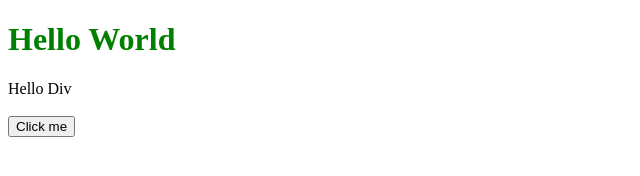
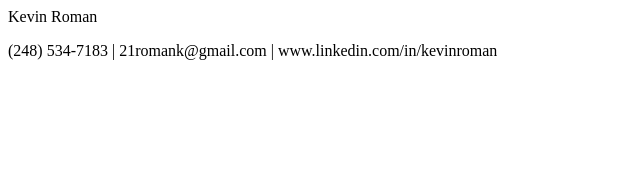
Before and after one commit to KevinRoman12/KevinRoman12.github.io, a plain HTML site: page index.html in a window 1280 px wide. Shown: the whole page, without its empty margins (0-640 px from the left). Drawn offline with Linux system fonts and the light colour scheme.

Commit message:
Add files via upload

```diff
--- /dev/null
+++ b/Resume.css
@@ -0,0 +1,3 @@
+.title {
+    color: green;
+}
--- a/index.html
+++ b/index.html
@@ -1,15 +1,11 @@
-<!DOCTYPE html>
-<html lang="en">
-    <head>
-        <meta charset="UTF-8" />
-        <title>Title</title>
-        <link rel="stylesheet" href="styles.css" />
-        <script src="script.js"></script>
+<html>
+<head>
+    <link rel="stylesheet" href="Resume.css">
     </head>
-    <body>
-        <h1 class="title">Hello World</h1>
-        <div id="mainDiv">Hello Div</div>
-        <br />
-        <button onclick="buttonClicked()">Click me</button>
-    </body>
-</html>
+
+    <bod>
+        <dic id="container">
+    <hi> Kevin Roman </hi>
+        <p>
+        (248) 534-7183 | 21romank@gmail.com | www.linkedin.com/in/kevinroman
+        </p></dic></bod></bid></html>
```
